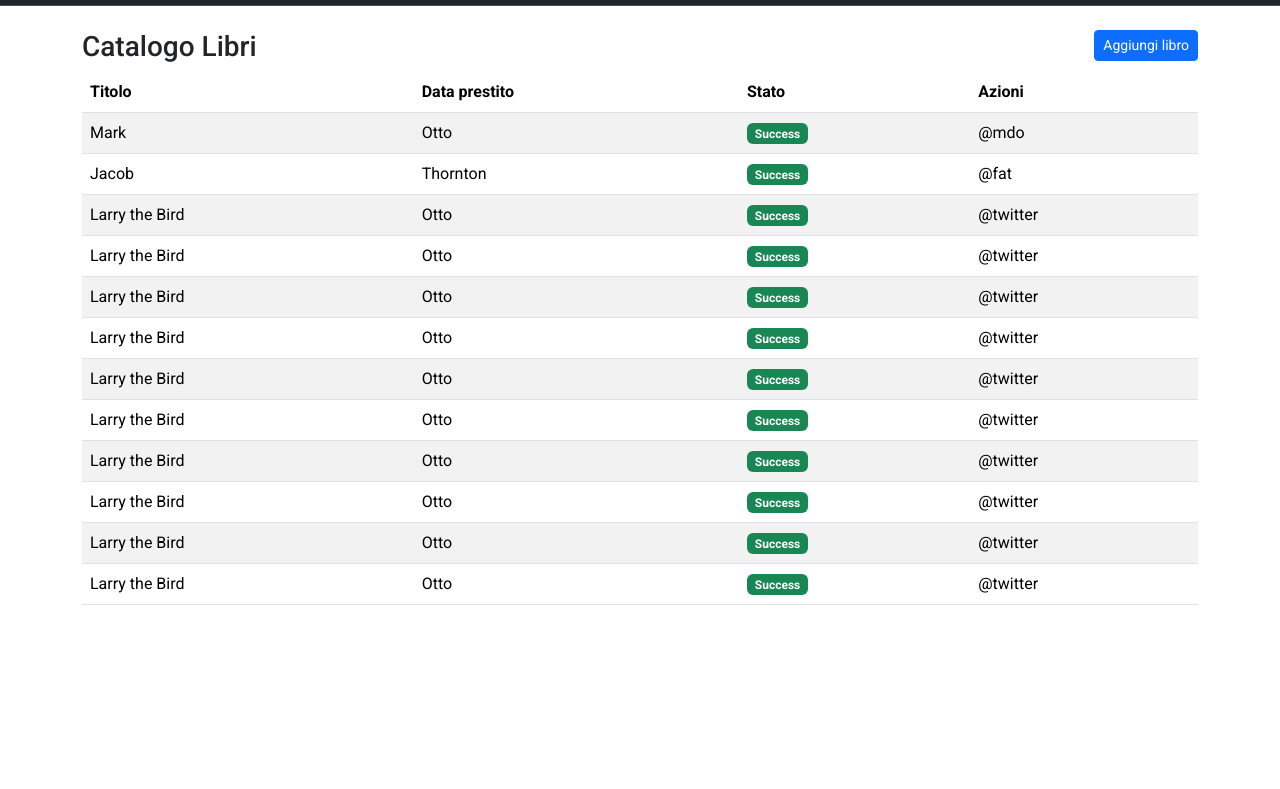
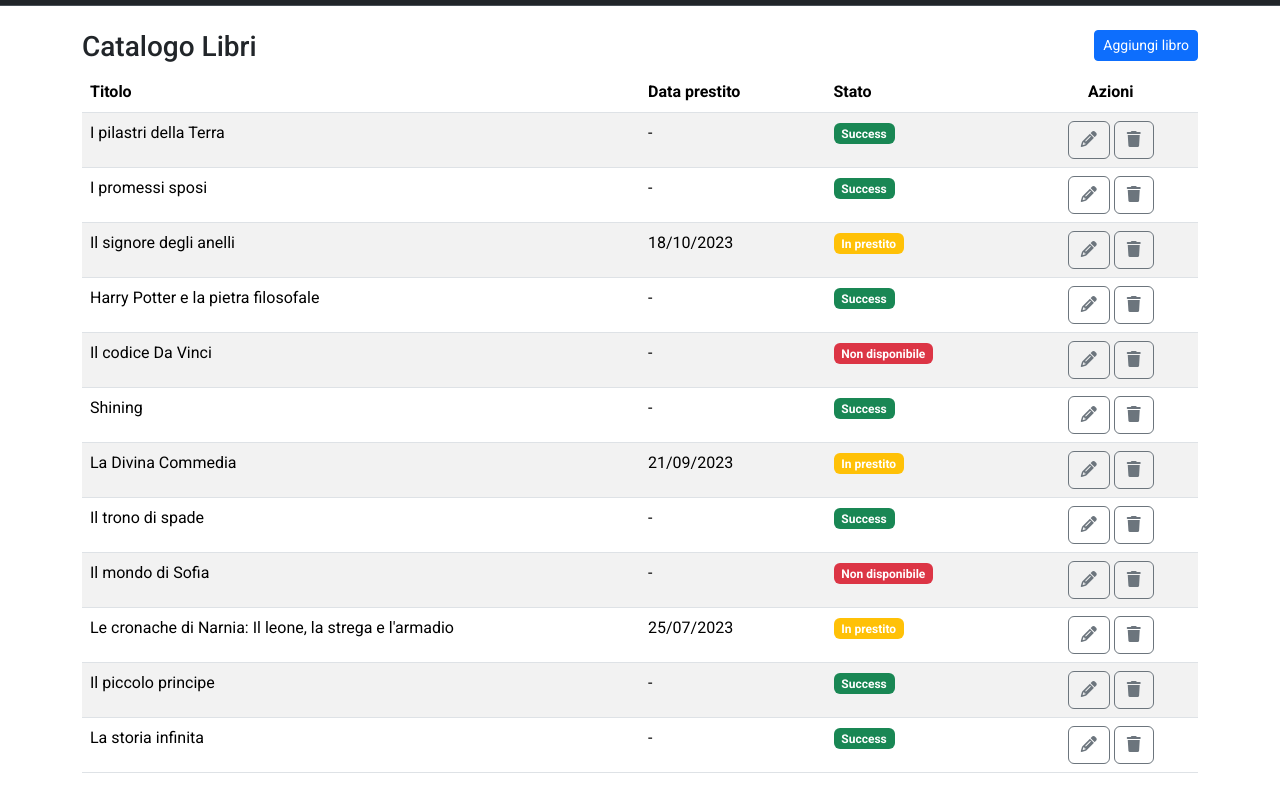
Before and after one commit to DavidIncarbone/html-css-bootstrap-dashboard, a plain HTML site: page index.html in a window 1280 px wide. Shown: the part 51-840 px from the top of the page. Before the commit the page ends 800 px from the top, so only its background shows below. Drawn offline with nearby package versions, Linux system fonts and the light colour scheme.

Commit message:
add all content on table and responsive

```diff
--- a/index.html
+++ b/index.html
@@ -85,95 +85,145 @@
                     <th scope="col">Titolo</th>
                     <th scope="col" class="d-none d-md-table-cell">Data prestito</th>
                     <th scope="col">Stato</th>
-                    <th scope="col">Azioni</th>
+                    <th scope="col" class="text-center">Azioni</th>
                 </tr>
             </thead>
             <tbody>
                 <tr>
 
-                    <td>Mark</td>
-                    <td class="d-none d-md-table-cell">Otto</td>
-                    <td> <span class="badge text-bg-success">Success</span></td>
-                    <td>@mdo</td>
+                    <td class="w-50">I pilastri della Terra</td>
+                    <td class="d-none d-md-table-cell w-10">-</td>
+                    <td> <span class="badge text-bg-success w-20">Success</span></td>
+                    <td class="w-20 text-center">
+                        <button type="button" class="btn btn-outline-secondary"><i
+                                class="fa-solid fa-pencil"></i></button>
+                        <button type="button" class="btn btn-outline-secondary"><i
+                                class="fa-solid fa-trash"></i></button>
+                    </td>
                 </tr>
 
 
                 <tr>
 
-                    <td>Jacob</td>
-                    <td class="d-none d-md-table-cell">Thornton</td>
+                    <td>I promessi sposi</td>
+                    <td class="d-none d-md-table-cell">-</td>
                     <td> <span class="badge text-bg-success">Success</span></td>
-                    <td>@fat</td>
+                    <td class="text-center"> <button type="button" class="btn btn-outline-secondary"><i
+                                class="fa-solid fa-pencil"></i></button>
+                        <button type="button" class="btn btn-outline-secondary"><i
+                                class="fa-solid fa-trash"></i></button>
+                    </td>
                 </tr>
                 <tr>
 
-                    <td>Larry the Bird</td>
-                    <td class="d-none d-md-table-cell">Otto</td>
-                    <td> <span class="badge text-bg-success">Success</span></td>
-                    <td>@twitter</td>
+                    <td>Il signore degli anelli</td>
+                    <td class="d-none d-md-table-cell">18/10/2023</td>
+                    <td> <span class="badge text-bg-warning text-white">In prestito</span></td>
+                    <td class="text-center"><button type="button" class="btn btn-outline-secondary"><i
+                                class="fa-solid fa-pencil"></i></button>
+                        <button type="button" class="btn btn-outline-secondary"><i
+                                class="fa-solid fa-trash"></i></button>
+                    </td>
                 </tr>
                 <tr>
 
-                    <td>Larry the Bird</td>
-                    <td class="d-none d-md-table-cell">Otto</td>
+                    <td>Harry Potter e la pietra filosofale</td>
+                    <td class="d-none d-md-table-cell">-</td>
                     <td> <span class="badge text-bg-success">Success</span></td>
-                    <td>@twitter</td>
+                    <td class="text-center"><button type="button" class="btn btn-outline-secondary"><i
+                                class="fa-solid fa-pencil"></i></button>
+                        <button type="button" class="btn btn-outline-secondary"><i
+                                class="fa-solid fa-trash"></i></button>
+                    </td>
                 </tr>
                 <tr>
 
-                    <td>Larry the Bird</td>
-                    <td class="d-none d-md-table-cell">Otto</td>
-                    <td> <span class="badge text-bg-success">Success</span></td>
-                    <td>@twitter</td>
+                    <td>Il codice Da Vinci</td>
+                    <td class="d-none d-md-table-cell">-</td>
+                    <td> <span class="badge text-bg-danger">Non disponibile</span></td>
+                    <td class="text-center"><button type="button" class="btn btn-outline-secondary"><i
+                                class="fa-solid fa-pencil"></i></button>
+                        <button type="button" class="btn btn-outline-secondary"><i
+                                class="fa-solid fa-trash"></i></button>
+                    </td>
                 </tr>
                 <tr>
 
-                    <td>Larry the Bird</td>
-                    <td class="d-none d-md-table-cell">Otto</td>
+                    <td>Shining</td>
+                    <td class="d-none d-md-table-cell">-</td>
                     <td> <span class="badge text-bg-success">Success</span></td>
-                    <td>@twitter</td>
+                    <td class="text-center"><button type="button" class="btn btn-outline-secondary"><i
+                                class="fa-solid fa-pencil"></i></button>
+                        <button type="button" class="btn btn-outline-secondary"><i
+                                class="fa-solid fa-trash"></i></button>
+                    </td>
                 </tr>
                 <tr>
 
-                    <td>Larry the Bird</td>
-                    <td class="d-none d-md-table-cell">Otto</td>
-                    <td> <span class="badge text-bg-success">Success</span></td>
-                    <td>@twitter</td>
+                    <td>La Divina Commedia</td>
+                    <td class="d-none d-md-table-cell">21/09/2023</td>
+                    <td> <span class="badge text-bg-warning text-white">In prestito</span></td>
+                    <td class="text-center"><button type="button" class="btn btn-outline-secondary"><i
+                                class="fa-solid fa-pencil"></i></button>
+                        <button type="button" class="btn btn-outline-secondary"><i
+                                class="fa-solid fa-trash"></i></button>
+                    </td>
                 </tr>
                 <tr>
 
-                    <td>Larry the Bird</td>
-                    <td class="d-none d-md-table-cell">Otto</td>
+                    <td>Il trono di spade</td>
+                    <td class="d-none d-md-table-cell">-</td>
                     <td> <span class="badge text-bg-success">Success</span></td>
-                    <td>@twitter</td>
+                    <td class="text-center"><button type="button" class="btn btn-outline-secondary"><i
+                                class="fa-solid fa-pencil"></i></button>
+                        <button type="button" class="btn btn-outline-secondary"><i
+                                class="fa-solid fa-trash"></i></button>
+                    </td>
                 </tr>
                 <tr>
 
-                    <td>Larry the Bird</td>
-                    <td class="d-none d-md-table-cell">Otto</td>
-                    <td> <span class="badge text-bg-success">Success</span></td>
-                    <td>@twitter</td>
+                    <td>Il mondo di Sofia</td>
+                    <td class="d-none d-md-table-cell">-</td>
+                    <td> <span class="badge text-bg-danger">Non disponibile</span></td>
+                    <td class="text-center"><button type="button" class="btn btn-outline-secondary"><i
+                                class="fa-solid fa-pencil"></i></button>
+                        <button type="button" class="btn btn-outline-secondary"><i
+                                class="fa-solid fa-trash"></i></button>
+                    </td>
+                </tr>
+
+                <tr>
+
+                    <td>Le cronache di Narnia: Il leone, la strega e l'armadio</td>
+                    <td class="d-none d-md-table-cell">25/07/2023</td>
+                    <td> <span class="badge text-bg-warning text-white">In prestito</span></td>
+                    <td class="text-center"> <button type="button" class="btn btn-outline-secondary"><i
+                                class="fa-solid fa-pencil"></i></button>
+                        <button type="button" class="btn btn-outline-secondary"><i
+                                class="fa-solid fa-trash"></i></button>
+                    </td>
                 </tr>
                 <tr>
 
-                    <td>Larry the Bird</td>
-                    <td class="d-none d-md-table-cell">Otto</td>
+                    <td>Il piccolo principe</td>
+                    <td class="d-none d-md-table-cell">-</td>
                     <td> <span class="badge text-bg-success">Success</span></td>
-                    <td>@twitter</td>
+                    <td class="text-center"><button type="button" class="btn btn-outline-secondary"><i
+                                class="fa-solid fa-pencil"></i></button>
+                        <button type="button" class="btn btn-outline-secondary"><i
+                                class="fa-solid fa-trash"></i></button>
+                    </td>
                 </tr>
                 <tr>
 
-                    <td>Larry the Bird</td>
-                    <td class="d-none d-md-table-cell">Otto</td>
+                    <td>La storia infinita</td>
+                    <td class="d-none d-md-table-cell">-</td>
                     <td> <span class="badge text-bg-success">Success</span></td>
-                    <td>@twitter</td>
-                </tr>
-                <tr>
-
-                    <td>Larry the Bird</td>
-                    <td class="d-none d-md-table-cell">Otto</td>
-                    <td> <span class="badge text-bg-success">Success</span></td>
-                    <td>@twitter</td>
+                    <td class="text-center"><button type="button" class="btn btn-outline-secondary"><i
+                                class="fa-solid fa-pencil"></i></button>
+                        <button type="button" class="btn btn-outline-secondary"><i
+                                class="fa-solid fa-trash"></i></button>
+                    </td>
                 </tr>
             </tbody>
         </table>
```
